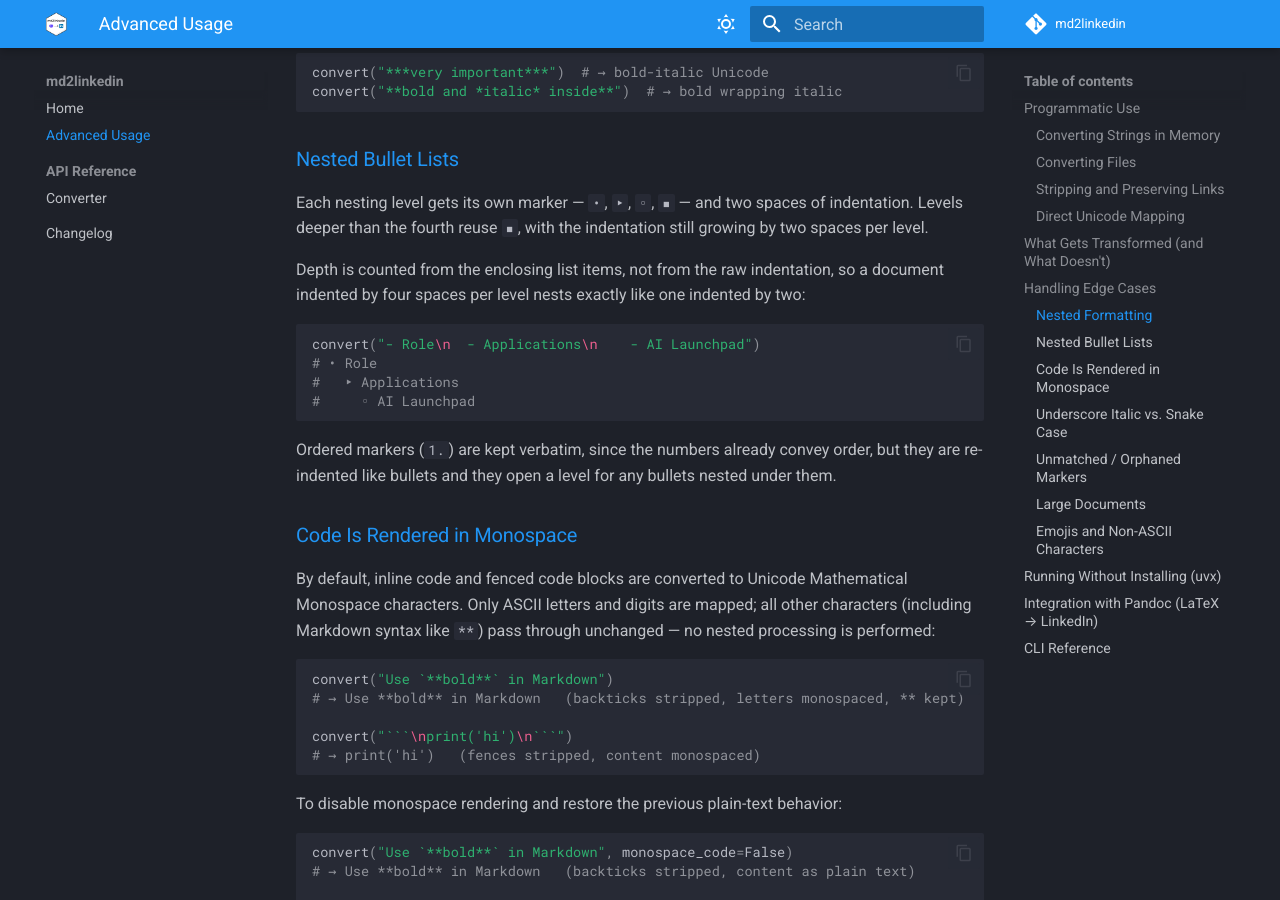
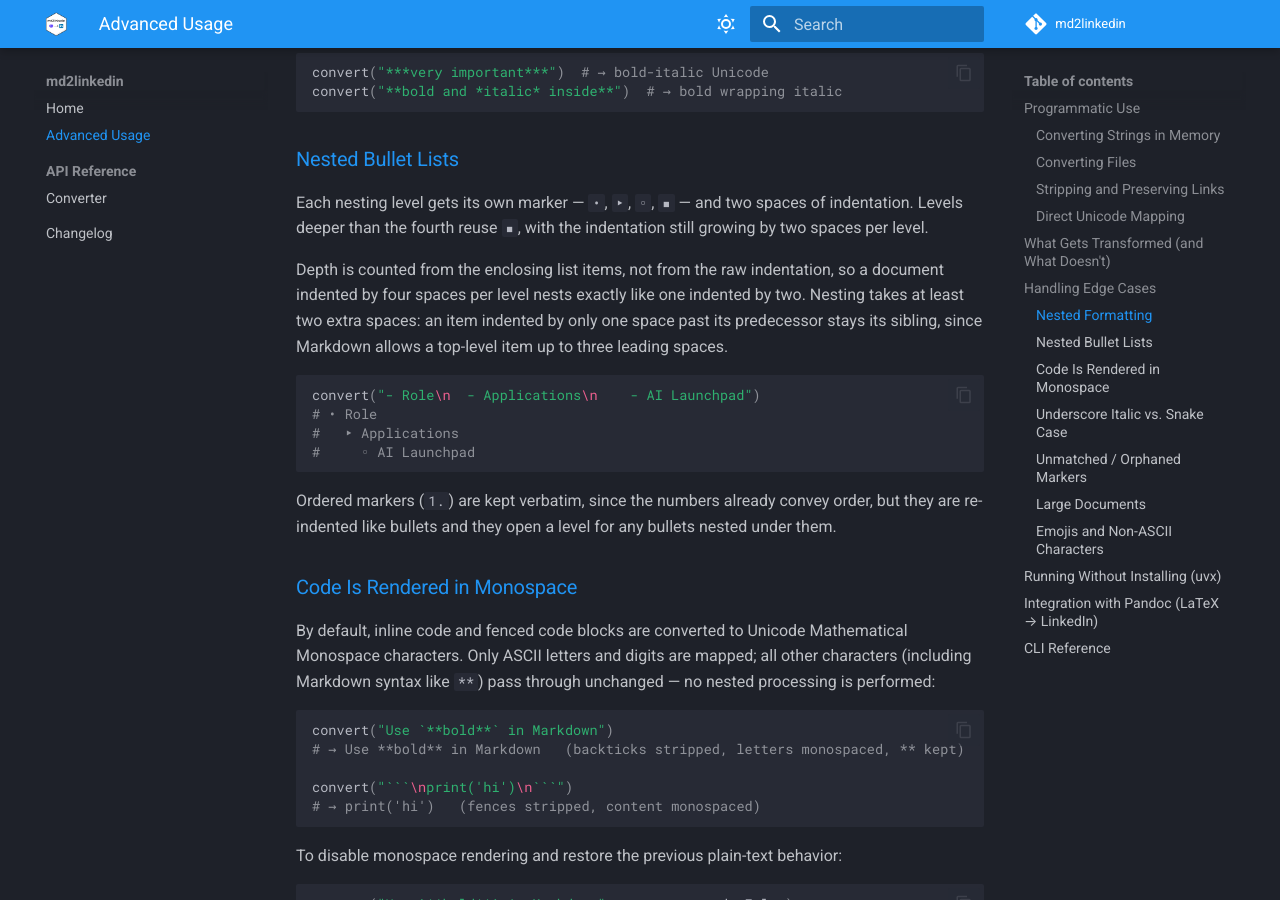
Before and after one commit to IndrajeetPatil/md2linkedin, an MkDocs documentation site: the page built from docs/advanced.md, in a window 1280 px wide and 900 px high, scrolled down 2722 px. Built offline with MkDocs 1.6.1 and Material for MkDocs 9.7.7, drawn with Linux system fonts in a browser that asks for light colours; comment, search, counter and statistics services are not loaded.

Commit message:
docs(advanced): note the two-space nesting threshold

````diff
--- a/docs/advanced.md
+++ b/docs/advanced.md
@@ -115,7 +115,9 @@
 
 Depth is counted from the enclosing list items, not from the raw indentation,
 so a document indented by four spaces per level nests exactly like one
-indented by two:
+indented by two. Nesting takes at least two extra spaces: an item indented by
+only one space past its predecessor stays its sibling, since Markdown allows
+a top-level item up to three leading spaces.
 
 ```python
 convert("- Role\n  - Applications\n    - AI Launchpad")
````
